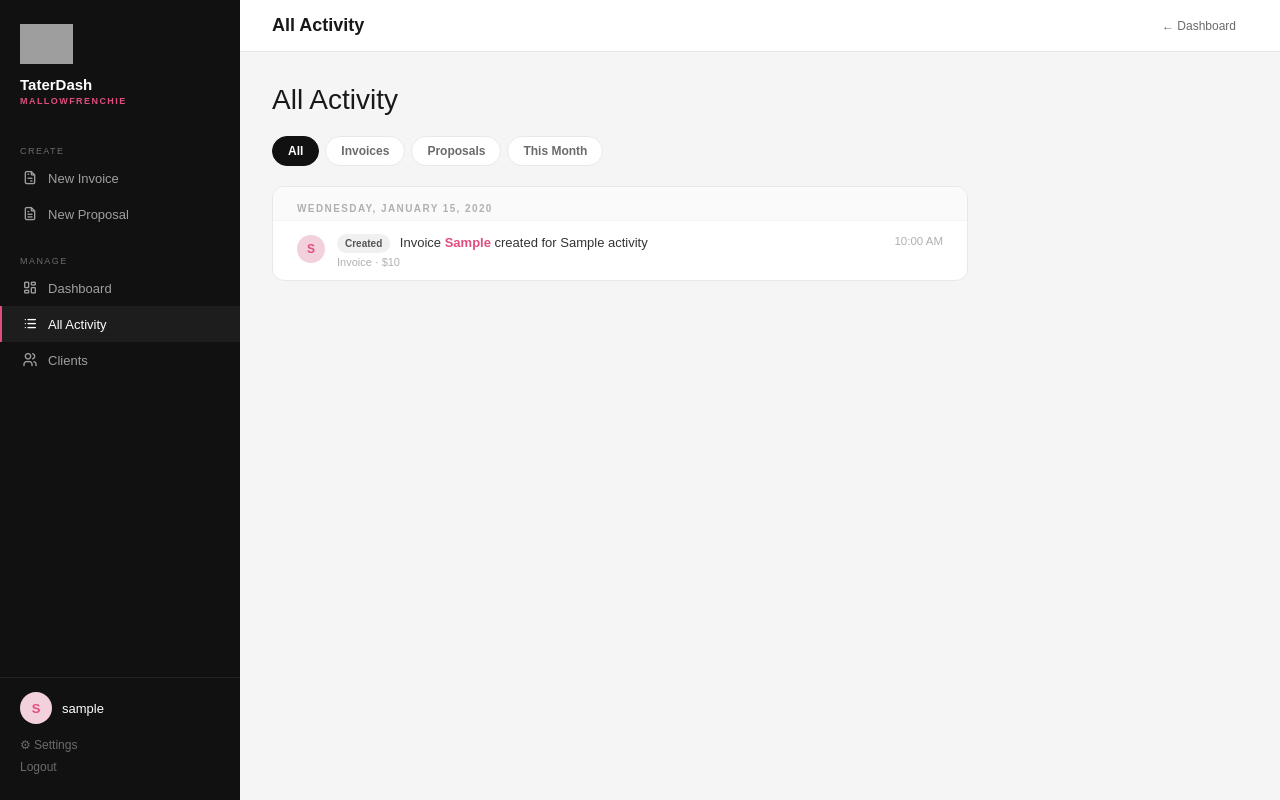
After one commit to miuxcreative/TaterDash, a PHP site: page /admin/all-activity.php in a window 1280 px wide. The commit adds this page. Run offline with PHP 8.4, Linux system fonts and the light colour scheme; the visitor is signed in with stand-in values (Sample User, id 1); tables that the repository leaves empty hold one stand-in row (values such as "Sample post"); some web fonts are replaced; grey boxes are pictures that could not be loaded.

Commit message:
feat: All Activity page — date-grouped timeline from td_activity
- admin/all-activity.php: replaces the dead ?view=all link with the
  activity-log page from the original Mobbin research spec — the other
  half of the notification bell. Date-grouped feed (Today/Yesterday/full
  date), action chips, plain-English sentences linking back to the source
  invoice/proposal, filter chips (All/Invoices/Proposals/This Month),
  "Load older" pagination. Opening the page marks everything read.
- taterdash/get-activity.php: paginated JSON endpoint backing "Load older".
- Fixed the dead "All Activity" nav link (and the bell dropdown's
  "View all activity →" link) across every admin page.

Co-Authored-By: Claude Sonnet 4.6 <noreply@anthropic.com>

```diff
--- /dev/null
+++ b/admin/all-activity.php
@@ -0,0 +1,338 @@
+<?php
+session_start();
+if (empty($_SESSION['td_user'])) {
+    header('Location: /taterdash-app/taterdash/login.php');
+    exit;
+}
+require_once __DIR__ . '/../taterdash/config.php';
+$pdo  = db_connect();
+$user = $_SESSION['td_user'];
+
+const PAGE_SIZE = 50;
+
+$events = $pdo->query("SELECT * FROM td_activity ORDER BY created_at DESC, id DESC LIMIT " . PAGE_SIZE)->fetchAll();
+$total  = (int) $pdo->query("SELECT COUNT(*) FROM td_activity")->fetchColumn();
+
+// Mark everything read — the user is now looking at the full feed
+$pdo->exec("UPDATE td_activity SET is_read = 1 WHERE is_read = 0");
+
+function event_chip(string $event): string {
+    $map = [
+        'created'       => ['#f0f0f0','#555','Created'],
+        'sent'          => ['#faf0f0','#6b6b6b','Sent'],
+        'viewed'        => ['#f2d0dc','#191919','Viewed'],
+        'paid'          => ['#e04d80','#fff','Paid'],
+        'signed'        => ['#e04d80','#fff','Signed'],
+        'deleted'       => ['#f5e5e5','#b0b0b0','Deleted'],
+        'from_proposal' => ['#c4dde8','#191919','Created'],
+    ];
+    [$bg,$col,$label] = $map[$event] ?? ['#f0f0f0','#555',ucfirst($event)];
+    return "<span class=\"ev-chip\" style=\"background:$bg;color:$col\">$label</span>";
+}
+
+function event_sentence(array $n): string {
+    $et   = $n['entity_type'];
+    $num  = htmlspecialchars($n['entity_num']);
+    $name = htmlspecialchars($n['entity_name']);
+    $link = null;
+    if ($n['event_type'] !== 'deleted') {
+        $edit = $et === 'invoice' ? 'edit-invoice.php' : 'edit-proposal.php';
+        $link = "/taterdash-app/admin/$edit?id=" . (int)$n['entity_id'];
+    }
+    $numHtml = $link ? "<a href=\"$link\">$num</a>" : $num;
+
+    switch ($n['event_type']) {
+        case 'created':       return ucfirst($et)." $numHtml created for $name";
+        case 'sent':          return ucfirst($et)." $numHtml sent to $name";
+        case 'viewed':        return ucfirst($et)." $numHtml viewed by $name";
+        case 'paid':          return "Invoice $numHtml marked as paid";
+        case 'signed':        return "Proposal $numHtml signed by $name";
+        case 'deleted':       return ucfirst($et)." $num deleted";
+        case 'from_proposal': return "Invoice $numHtml created from proposal for $name";
+        default:              return ucfirst($et)." $numHtml";
+    }
+}
+
+function fmt_amount($n): string { return $n === null ? '' : '$'.number_format((float)$n, 0); }
+function date_label(string $dt): string {
+    $d = strtotime(date('Y-m-d', strtotime($dt)));
+    $today = strtotime(date('Y-m-d'));
+    $yest  = strtotime(date('Y-m-d', strtotime('-1 day')));
+    if ($d === $today) return 'Today';
+    if ($d === $yest)  return 'Yesterday';
+    return date('l, F j, Y', $d);
+}
+?><!DOCTYPE html>
+<html lang="en">
+<head>
+<meta charset="UTF-8">
+<meta name="viewport" content="width=device-width,initial-scale=1.0">
+<title>All Activity — TaterDash</title>
+<link rel="preconnect" href="https://api.fontshare.com">
+<link href="https://api.fontshare.com/v2/css?f[]=satoshi@300,400,500,600,700&display=swap" rel="stylesheet">
+<link rel="stylesheet" href="https://cdn.jsdelivr.net/npm/@tabler/icons-webfont@latest/tabler-icons.min.css">
+<style>
+*, *::before, *::after { box-sizing: border-box; margin: 0; padding: 0; }
+body { font-family: 'Satoshi', sans-serif; background: #f5f5f5; color: #191919; -webkit-font-smoothing: antialiased; }
+
+.sidebar { position: fixed; top: 0; left: 0; bottom: 0; width: 240px; background: #111111; display: flex; flex-direction: column; overflow-y: auto; z-index: 300; }
+.nav-brand { padding: 24px 20px 16px; flex-shrink: 0; }
+.nav-brand-logo { height: 40px; width: auto; display: block; margin-bottom: 12px; }
+.nav-brand-name { font-size: 15px; font-weight: 700; color: #ffffff; }
+.nav-brand-sub  { font-size: 9px; font-weight: 700; letter-spacing: 0.16em; text-transform: uppercase; color: #e04d80; margin-top: 3px; }
+.nav-label { font-size: 9px; font-weight: 500; letter-spacing: 0.16em; text-transform: uppercase; color: #6b6b6b; padding: 0 20px; margin-top: 24px; display: block; margin-bottom: 4px; }
+.nav-item { display: flex; align-items: center; gap: 10px; padding: 10px 20px; font-size: 13px; font-weight: 400; color: rgba(255,255,255,0.6); text-decoration: none; border-left: 2px solid transparent; transition: background .12s, color .12s; }
+.nav-item:hover  { background: rgba(255,255,255,0.08); color: rgba(255,255,255,0.9); }
+.nav-item.active { color: #ffffff; border-left-color: #e04d80; background: rgba(255,255,255,0.05); }
+.nav-item i { font-size: 16px; }
+.nav-spacer  { flex: 1; }
+.nav-divider { border: none; border-top: 1px solid rgba(255,255,255,0.08); margin: 12px 0 0; }
+.nav-profile { padding: 14px 20px 22px; }
+.nav-profile-row { display: flex; align-items: center; gap: 10px; margin-bottom: 10px; }
+.nav-avatar { width: 32px; height: 32px; border-radius: 50%; background: #f2d0dc; color: #e04d80; font-size: 13px; font-weight: 700; display: flex; align-items: center; justify-content: center; text-transform: uppercase; flex-shrink: 0; }
+.nav-uname  { font-size: 13px; font-weight: 500; color: #ffffff; }
+.nav-profile-link { display: block; font-size: 12px; color: #6b6b6b; text-decoration: none; padding: 4px 0; transition: color .12s; }
+.nav-profile-link:hover { color: rgba(255,255,255,0.6); }
+
+.topbar { position: fixed; top: 0; left: 240px; right: 0; height: 52px; background: #ffffff; border-bottom: 1px solid #e8e8e8; display: flex; align-items: center; justify-content: space-between; padding: 0 32px; z-index: 200; }
+.topbar-title { font-size: 18px; font-weight: 700; color: #191919; }
+.tb-ghost { font-size: 12px; font-weight: 500; color: #6b6b6b; text-decoration: none; padding: 7px 12px; border-radius: 999px; transition: background .12s; }
+.tb-ghost:hover { background: #f5f5f5; }
+
+.main { margin-left: 240px; padding: 52px 0 0; }
+.main-inner { padding: 32px; max-width: 760px; }
+.page-header { display: flex; align-items: center; justify-content: space-between; margin-bottom: 20px; }
+.page-title { font-size: 28px; font-weight: 300; color: #191919; }
+
+.filter-chips { display: flex; gap: 6px; flex-wrap: wrap; margin-bottom: 20px; }
+.filter-chip {
+    padding: 7px 15px; border-radius: 999px; border: 1px solid #e8e8e8;
+    background: #ffffff; font-family: inherit; font-size: 12px; font-weight: 600;
+    color: #6b6b6b; cursor: pointer; transition: all .12s;
+}
+.filter-chip:hover { border-color: #191919; color: #191919; }
+.filter-chip.active { background: #111111; color: #ffffff; border-color: #111111; }
+
+.feed-wrap { background: #ffffff; border: 1px solid #e8e8e8; border-radius: 12px; overflow: hidden; }
+.date-group { }
+.date-group + .date-group { border-top: 1px solid #f0f0f0; }
+.date-label {
+    font-size: 10px; font-weight: 700; letter-spacing: 0.14em; text-transform: uppercase;
+    color: #b0b0b0; padding: 16px 24px 6px; background: #fafafa;
+}
+.ev-row {
+    display: flex; align-items: flex-start; gap: 12px; padding: 12px 24px;
+    border-top: 1px solid #f5f5f5;
+}
+.date-group .ev-row:first-of-type { border-top: none; }
+.ev-avatar {
+    width: 28px; height: 28px; border-radius: 50%; background: #f2d0dc; color: #e04d80;
+    font-size: 12px; font-weight: 700; display: flex; align-items: center; justify-content: center;
+    flex-shrink: 0; margin-top: 2px;
+}
+.ev-chip { display: inline-block; font-size: 10px; font-weight: 700; padding: 2px 8px; border-radius: 999px; margin-right: 6px; vertical-align: middle; }
+.ev-main { flex: 1; min-width: 0; }
+.ev-sentence { font-size: 13px; color: #333; line-height: 1.5; }
+.ev-sentence a { color: #e04d80; text-decoration: none; font-weight: 600; }
+.ev-sentence a:hover { text-decoration: underline; }
+.ev-meta { font-size: 11px; color: #b0b0b0; margin-top: 3px; }
+.ev-amount { font-size: 12.5px; font-weight: 700; color: #191919; font-variant-numeric: tabular-nums; flex-shrink: 0; margin-top: 2px; }
+.ev-time { font-size: 11.5px; color: #b0b0b0; flex-shrink: 0; margin-top: 2px; white-space: nowrap; }
+
+.load-more-wrap { padding: 18px 24px; text-align: center; }
+.load-more-btn {
+    font-family: inherit; font-size: 12.5px; font-weight: 700; color: #6b6b6b;
+    background: #f5f5f5; border: none; padding: 9px 20px; border-radius: 999px; cursor: pointer;
+}
+.load-more-btn:hover { background: #eee; }
+.load-more-btn:disabled { opacity: .5; cursor: default; }
+
+.empty-state { text-align: center; padding: 60px 20px; color: #b0b0b0; }
+.empty-state i { font-size: 32px; margin-bottom: 12px; display: block; }
+</style>
+</head>
+<body>
+
+<nav class="sidebar">
+    <div class="nav-brand">
+        <img class="nav-brand-logo" src="https://miuxcreative.github.io/mallowfrenchie/images/MallowFrenchieLogoImage.png" alt="" onerror="this.style.display='none'">
+        <div class="nav-brand-name">TaterDash</div>
+        <div class="nav-brand-sub">MallowFrenchie</div>
+    </div>
+    <span class="nav-label">Create</span>
+    <a class="nav-item" href="/taterdash-app/taterdash/new-invoice.html"><i class="ti ti-file-invoice"></i> New Invoice</a>
+    <a class="nav-item" href="/taterdash-app/admin/new-proposal.php"><i class="ti ti-file-text"></i> New Proposal</a>
+    <span class="nav-label">Manage</span>
+    <a class="nav-item" href="/taterdash-app/admin/"><i class="ti ti-layout-dashboard"></i> Dashboard</a>
+    <a class="nav-item active" href="/taterdash-app/admin/all-activity.php"><i class="ti ti-list"></i> All Activity</a>
+    <a class="nav-item" href="/taterdash-app/admin/clients.php"><i class="ti ti-users"></i> Clients</a>
+    <div class="nav-spacer"></div>
+    <hr class="nav-divider">
+    <div class="nav-profile">
+        <div class="nav-profile-row">
+            <div class="nav-avatar"><?= htmlspecialchars(mb_strtoupper(mb_substr($user,0,1))) ?></div>
+            <div class="nav-uname"><?= htmlspecialchars($user) ?></div>
+        </div>
+        <a class="nav-profile-link" href="/taterdash-app/admin/settings.php">⚙ Settings</a>
+        <a class="nav-profile-link" href="/taterdash-app/taterdash/logout.php">Logout</a>
+    </div>
+</nav>
+
+<div class="topbar">
+    <div class="topbar-title">All Activity</div>
+    <a class="tb-ghost" href="/taterdash-app/admin/">← Dashboard</a>
+</div>
+
+<div class="main">
+<div class="main-inner">
+    <div class="page-header">
+        <h1 class="page-title">All Activity</h1>
+    </div>
+
+    <?php if (empty($events)): ?>
+    <div class="empty-state">
+        <i class="ti ti-history"></i>
+        No activity yet — it'll show up here as invoices and proposals move through their lifecycle.
+    </div>
+    <?php else: ?>
+
+    <div class="filter-chips">
+        <button class="filter-chip active" data-filter="all"       onclick="setFilter('all')">All</button>
+        <button class="filter-chip"        data-filter="invoice"   onclick="setFilter('invoice')">Invoices</button>
+        <button class="filter-chip"        data-filter="proposal"  onclick="setFilter('proposal')">Proposals</button>
+        <button class="filter-chip"        data-filter="month"     onclick="setFilter('month')">This Month</button>
+    </div>
+
+    <div class="feed-wrap" id="feedWrap"></div>
+    <div class="load-more-wrap" id="loadMoreWrap" style="<?= $total > PAGE_SIZE ? '' : 'display:none' ?>">
+        <button class="load-more-btn" id="loadMoreBtn" onclick="loadMore()">Load older</button>
+    </div>
+    <?php endif; ?>
+</div>
+</div>
+
+<script>
+const CURRENT_MONTH = new Date().toISOString().slice(0,7); // YYYY-MM
+let ALL_EVENTS = <?= json_encode($events) ?>;
+let _offset = ALL_EVENTS.length;
+let _total  = <?= (int)$total ?>;
+let _filter = 'all';
+
+const BADGE = {
+    created:       ['#f0f0f0','#555','Created'],
+    sent:          ['#faf0f0','#6b6b6b','Sent'],
+    viewed:        ['#f2d0dc','#191919','Viewed'],
+    paid:          ['#e04d80','#fff','Paid'],
+    signed:        ['#e04d80','#fff','Signed'],
+    deleted:       ['#f5e5e5','#b0b0b0','Deleted'],
+    from_proposal: ['#c4dde8','#191919','Created'],
+};
+
+function escHtml(s) { return String(s || '').replace(/&/g,'&amp;').replace(/</g,'&lt;').replace(/>/g,'&gt;'); }
+
+function sentence(n) {
+    const et = n.entity_type, num = escHtml(n.entity_num), name = escHtml(n.entity_name);
+    let link = null;
+    if (n.event_type !== 'deleted') {
+        const edit = et === 'invoice' ? 'edit-invoice.php' : 'edit-proposal.php';
+        link = '/taterdash-app/admin/' + edit + '?id=' + n.entity_id;
+    }
+    const numHtml = link ? `<a href="${link}">${num}</a>` : num;
+    switch (n.event_type) {
+        case 'created':       return `${cap(et)} ${numHtml} created for ${name}`;
+        case 'sent':          return `${cap(et)} ${numHtml} sent to ${name}`;
+        case 'viewed':        return `${cap(et)} ${numHtml} viewed by ${name}`;
+        case 'paid':          return `Invoice ${numHtml} marked as paid`;
+        case 'signed':        return `Proposal ${numHtml} signed by ${name}`;
+        case 'deleted':       return `${cap(et)} ${num} deleted`;
+        case 'from_proposal': return `Invoice ${numHtml} created from proposal for ${name}`;
+        default:              return `${cap(et)} ${numHtml}`;
+    }
+}
+function cap(s) { return s.charAt(0).toUpperCase() + s.slice(1); }
+function fmtAmount(n) { return (n === null || n === undefined) ? '' : '$' + Math.round(n).toLocaleString('en-US'); }
+function fmtTime(dt) {
+    return new Date(dt.replace(' ', 'T')).toLocaleTimeString('en-US', { hour: 'numeric', minute: '2-digit' });
+}
+function dateKey(dt) { return dt.slice(0,10); }
+function dateLabel(dt) {
+    const d = new Date(dt.slice(0,10) + 'T00:00:00');
+    const today = new Date(); today.setHours(0,0,0,0);
+    const yest  = new Date(today); yest.setDate(yest.getDate() - 1);
+    if (d.getTime() === today.getTime()) return 'Today';
+    if (d.getTime() === yest.getTime())  return 'Yesterday';
+    return d.toLocaleDateString('en-US', { weekday: 'long', month: 'long', day: 'numeric', year: 'numeric' });
+}
+
+function matchesFilter(ev) {
+    if (_filter === 'all') return true;
+    if (_filter === 'invoice' || _filter === 'proposal') return ev.entity_type === _filter;
+    if (_filter === 'month') return ev.created_at.slice(0,7) === CURRENT_MONTH;
+    return true;
+}
+
+function renderFeed() {
+    const wrap = document.getElementById('feedWrap');
+    const visible = ALL_EVENTS.filter(matchesFilter);
+
+    if (!visible.length) {
+        wrap.innerHTML = '<div style="padding:40px;text-align:center;color:#b0b0b0;font-size:13px;">No activity matches this filter.</div>';
+        return;
+    }
+
+    let html = '';
+    let lastKey = null;
+    visible.forEach(ev => {
+        const key = dateKey(ev.created_at);
+        if (key !== lastKey) {
+            if (lastKey !== null) html += '</div>';
+            html += `<div class="date-group"><div class="date-label">${dateLabel(ev.created_at)}</div>`;
+            lastKey = key;
+        }
+        const [bg, col, label] = BADGE[ev.event_type] || ['#f0f0f0','#555', cap(ev.event_type)];
+        html += `
+        <div class="ev-row">
+            <div class="ev-avatar">${escHtml((ev.entity_name || '?').charAt(0))}</div>
+            <div class="ev-main">
+                <div class="ev-sentence"><span class="ev-chip" style="background:${bg};color:${col}">${label}</span> ${sentence(ev)}</div>
+                <div class="ev-meta">${cap(ev.entity_type)}${ev.amount ? ' · ' + fmtAmount(ev.amount) : ''}</div>
+            </div>
+            <div class="ev-time">${fmtTime(ev.created_at)}</div>
+        </div>`;
+    });
+    html += '</div>';
+    wrap.innerHTML = html;
+}
+
+function setFilter(f) {
+    _filter = f;
+    document.querySelectorAll('.filter-chip').forEach(el => el.classList.remove('active'));
+    document.querySelector('[data-filter="' + f + '"]').classList.add('active');
+    renderFeed();
+}
+
+async function loadMore() {
+    const btn = document.getElementById('loadMoreBtn');
+    btn.disabled = true;
+    btn.textContent = 'Loading...';
+    try {
+        const d = await fetch(`/taterdash-app/taterdash/get-activity.php?offset=${_offset}&limit=50`).then(r => r.json());
+        if (d.success) {
+            ALL_EVENTS = ALL_EVENTS.concat(d.events);
+            _offset += d.events.length;
+            _total = d.total;
+            renderFeed();
+        }
+    } catch (e) {}
+    if (_offset >= _total) {
+        document.getElementById('loadMoreWrap').style.display = 'none';
+    } else {
+        btn.disabled = false;
+        btn.textContent = 'Load older';
+    }
+}
+
+renderFeed();
+</script>
+</body>
+</html>
--- a/admin/clients.php
+++ b/admin/clients.php
@@ -219,7 +219,7 @@ body { font-family: 'Satoshi', sans-serif; background: #f5f5f5; color: #191919;
     <a class="nav-item" href="/taterdash-app/admin/new-proposal.php"><i class="ti ti-file-text"></i> New Proposal</a>
     <span class="nav-label">Manage</span>
     <a class="nav-item" href="/taterdash-app/admin/"><i class="ti ti-layout-dashboard"></i> Dashboard</a>
-    <a class="nav-item" href="/taterdash-app/admin/?view=all"><i class="ti ti-list"></i> All Activity</a>
+    <a class="nav-item" href="/taterdash-app/admin/all-activity.php"><i class="ti ti-list"></i> All Activity</a>
     <a class="nav-item active" href="/taterdash-app/admin/clients.php"><i class="ti ti-users"></i> Clients</a>
     <div class="nav-spacer"></div>
     <hr class="nav-divider">
--- a/admin/edit-invoice.php
+++ b/admin/edit-invoice.php
@@ -319,7 +319,7 @@ function he($s) { return htmlspecialchars($s ?? '', ENT_QUOTES); }
     <span class="nav-label">Manage</span>
     <a class="nav-item" href="/taterdash-app/admin/"><i class="ti ti-layout-dashboard"></i> Dashboard</a>
     <a class="nav-item active" href="#"><i class="ti ti-file-pencil"></i> Edit Invoice</a>
-    <a class="nav-item" href="/taterdash-app/admin/?view=all"><i class="ti ti-list"></i> All Activity</a>
+    <a class="nav-item" href="/taterdash-app/admin/all-activity.php"><i class="ti ti-list"></i> All Activity</a>
     <a class="nav-item" href="/taterdash-app/admin/clients.php"><i class="ti ti-users"></i> Clients</a>
     <div class="nav-spacer"></div>
     <hr class="nav-divider">
--- a/admin/edit-proposal.php
+++ b/admin/edit-proposal.php
@@ -181,7 +181,7 @@ function he($s) { return htmlspecialchars($s ?? '', ENT_QUOTES); }
     <span class="nav-label">Manage</span>
     <a class="nav-item" href="/taterdash-app/admin/"><i class="ti ti-layout-dashboard"></i> Dashboard</a>
     <a class="nav-item active" href="#"><i class="ti ti-file-pencil"></i> Edit Proposal</a>
-    <a class="nav-item" href="/taterdash-app/admin/?view=all"><i class="ti ti-list"></i> All Activity</a>
+    <a class="nav-item" href="/taterdash-app/admin/all-activity.php"><i class="ti ti-list"></i> All Activity</a>
     <a class="nav-item" href="/taterdash-app/admin/clients.php"><i class="ti ti-users"></i> Clients</a>
     <div class="nav-spacer"></div>
     <hr class="nav-divider">
--- a/admin/index.php
+++ b/admin/index.php
@@ -521,7 +521,7 @@ body {
     <a class="nav-item active" href="/taterdash-app/admin/">
         <i class="ti ti-layout-dashboard"></i> Dashboard
     </a>
-    <a class="nav-item" href="/taterdash-app/admin/?view=all">
+    <a class="nav-item" href="/taterdash-app/admin/all-activity.php">
         <i class="ti ti-list"></i> All Activity
     </a>
     <a class="nav-item" href="/taterdash-app/admin/clients.php">
@@ -578,7 +578,7 @@ body {
                     <?php endforeach; endif; ?>
                 </div>
                 <div class="bell-dd-footer">
-                    <a href="/taterdash-app/admin/?view=all">View all activity →</a>
+                    <a href="/taterdash-app/admin/all-activity.php">View all activity →</a>
                 </div>
             </div>
         </div>
--- a/admin/new-proposal.php
+++ b/admin/new-proposal.php
@@ -226,7 +226,7 @@ $industries = $pdo->query("SELECT DISTINCT industry FROM td_partners WHERE is_ac
     <a class="nav-item active" href="/taterdash-app/admin/new-proposal.php"><i class="ti ti-file-text"></i> New Proposal</a>
     <span class="nav-label">Manage</span>
     <a class="nav-item" href="/taterdash-app/admin/"><i class="ti ti-layout-dashboard"></i> Dashboard</a>
-    <a class="nav-item" href="/taterdash-app/admin/?view=all"><i class="ti ti-list"></i> All Activity</a>
+    <a class="nav-item" href="/taterdash-app/admin/all-activity.php"><i class="ti ti-list"></i> All Activity</a>
     <a class="nav-item" href="/taterdash-app/admin/clients.php"><i class="ti ti-users"></i> Clients</a>
     <div class="nav-spacer"></div>
     <hr class="nav-divider">
--- a/admin/settings.php
+++ b/admin/settings.php
@@ -76,7 +76,7 @@ body { font-family: 'Satoshi', sans-serif; background: #f5f5f5; color: #191919;
     <a class="nav-item" href="/taterdash-app/admin/new-proposal.php"><i class="ti ti-file-text"></i> New Proposal</a>
     <span class="nav-label">Manage</span>
     <a class="nav-item" href="/taterdash-app/admin/"><i class="ti ti-layout-dashboard"></i> Dashboard</a>
-    <a class="nav-item" href="/taterdash-app/admin/?view=all"><i class="ti ti-list"></i> All Activity</a>
+    <a class="nav-item" href="/taterdash-app/admin/all-activity.php"><i class="ti ti-list"></i> All Activity</a>
     <a class="nav-item" href="/taterdash-app/admin/clients.php"><i class="ti ti-users"></i> Clients</a>
     <div class="nav-spacer"></div>
     <hr class="nav-divider">
--- a/taterdash/new-invoice.html
+++ b/taterdash/new-invoice.html
@@ -420,7 +420,7 @@
     <a class="nav-item" href="/taterdash-app/admin/">
       <i class="ti ti-layout-dashboard"></i> Dashboard
     </a>
-    <a class="nav-item" href="/taterdash-app/admin/?view=all">
+    <a class="nav-item" href="/taterdash-app/admin/all-activity.php">
       <i class="ti ti-list"></i> All Activity
     </a>
     <a class="nav-item" href="/taterdash-app/admin/clients.php">
```
Also changed, not shown: taterdash/get-activity.php (added, +29 -0 lines).
